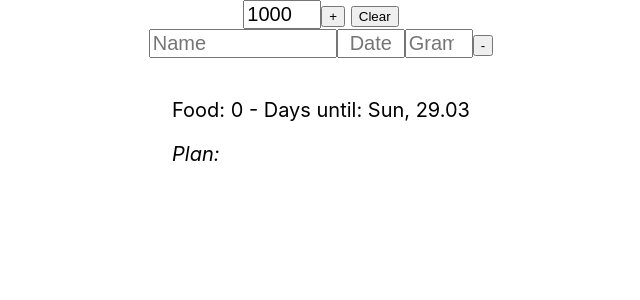
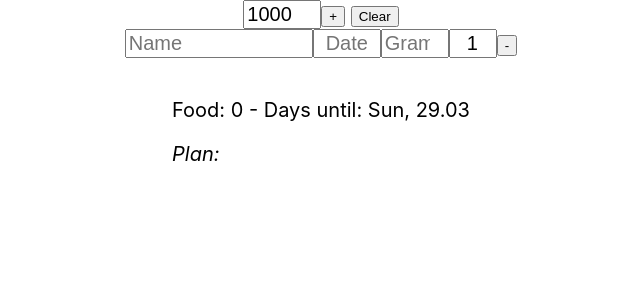
Before and after one commit to rahelest/food-estimate, a React (Create React App) app: page / in a window 1280 px wide. Shown: the top 300 px of the page, without its empty margins (319-959 px from the left). Built offline with nearby package versions, Linux system fonts and the light colour scheme.

Commit message:
Add number of pieces.

```diff
--- a/src/App.js
+++ b/src/App.js
@@ -4,7 +4,7 @@ import Results from "./Results";
 import "./App.css";
 
 function App() {
-    const emptyRow = { name: "", date: "", grams: "" };
+    const emptyRow = { name: "", date: "", grams: "", amount: 1 };
     const [list, setList] = useState(load("list") || [{ ...emptyRow }]);
     const [perDay, setPerDay] = useState(parseInt(load("perDay"), 10) || 1000);
 
--- a/src/List.js
+++ b/src/List.js
@@ -73,6 +73,17 @@ function List({ list, setList, emptyRow }) {
                             onChangeData("grams", e.target.value, index)
                         }
                     />
+
+                    <input
+                        style={{ width: "2em", textAlign: "right" }}
+                        type="number"
+                        min="1"
+                        value={el.amount}
+                        placeholder="Amount"
+                        onChange={e =>
+                            onChangeData("amount", e.target.value, index)
+                        }
+                    />
                     <button onClick={() => removeRow(index)}>-</button>
                 </div>
             ))}
--- a/src/Results.js
+++ b/src/Results.js
@@ -40,9 +40,9 @@ function renderPlan(plan) {
             <div style={{ color: "#666" }}>{day}: </div>
             <ul>
                 {food.map(
-                    ({ foodItem: { name, date, grams, usedGrams } }, ind2) => (
+                    ({ foodItem: { name, date, grams, usedGrams, amount, nr } }, ind2) => (
                         <li key={ind2}>
-                            {name} ({usedGrams} / {grams}g),{" "}
+                            {name} #{nr} ({usedGrams} / {grams}g),{" "}
                             {date.replace(/(\d\d)(\d\d)/, "$2.$1")}
                         </li>
                     )
@@ -82,10 +82,13 @@ function calculateResults(list, perDay) {
         ...obj,
         dateMonthDay: obj.date.replace(/(\d\d?).(\d\d)/, "$2$1"),
         dateMoment: moment(obj.date, "DDMM"),
-        grams: parseInt(obj.grams, 10)
+        grams: parseInt(obj.grams, 10),
     }));
+    const duplicateByAmount = sortableDate.flatMap(food => {
+        return R.times((i) => ({...food, nr: i + 1}), food.amount);
+    });
     const dateAsc = R.comparator((a, b) => a.dateMonthDay < b.dateMonthDay);
-    const sorted = R.sort(dateAsc, sortableDate);
+    const sorted = R.sort(dateAsc, duplicateByAmount);
 
     let activeDay = moment().add(1, "day");
     let activeDayUsed = 0;
```
